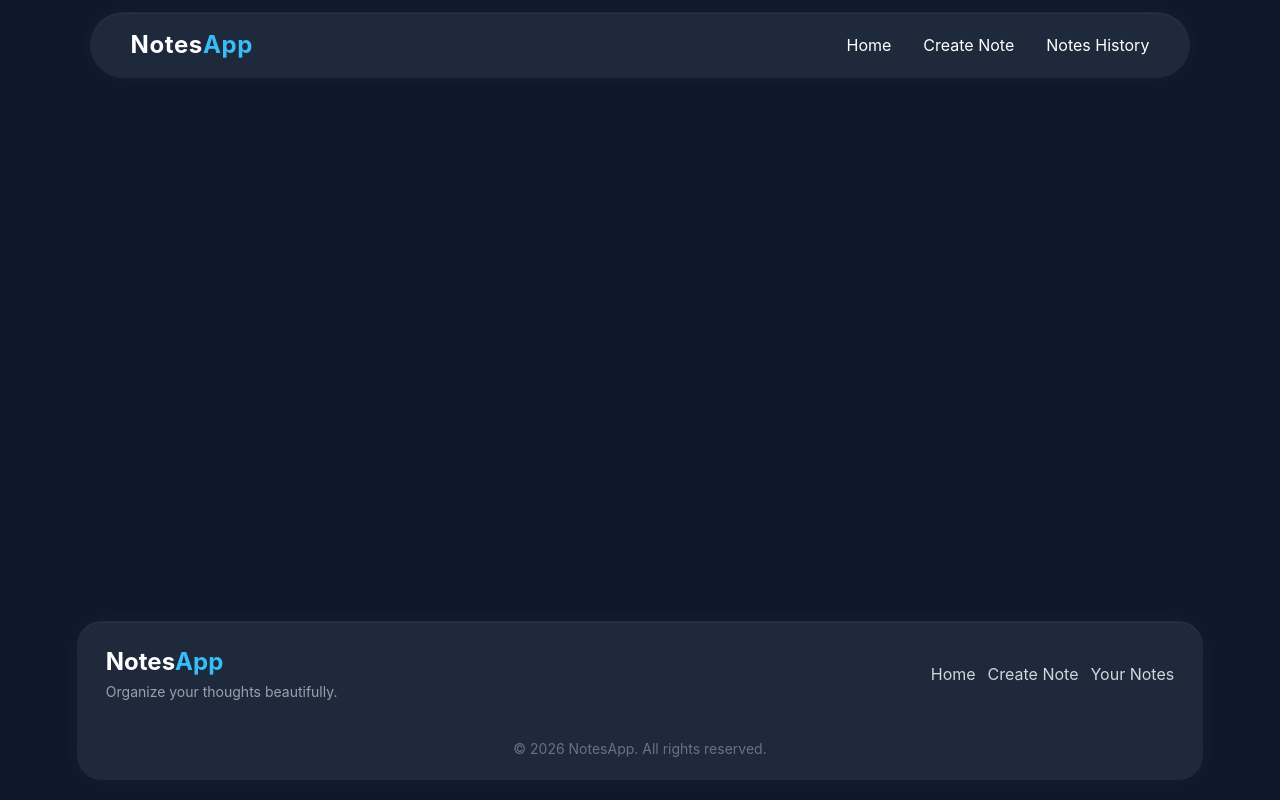
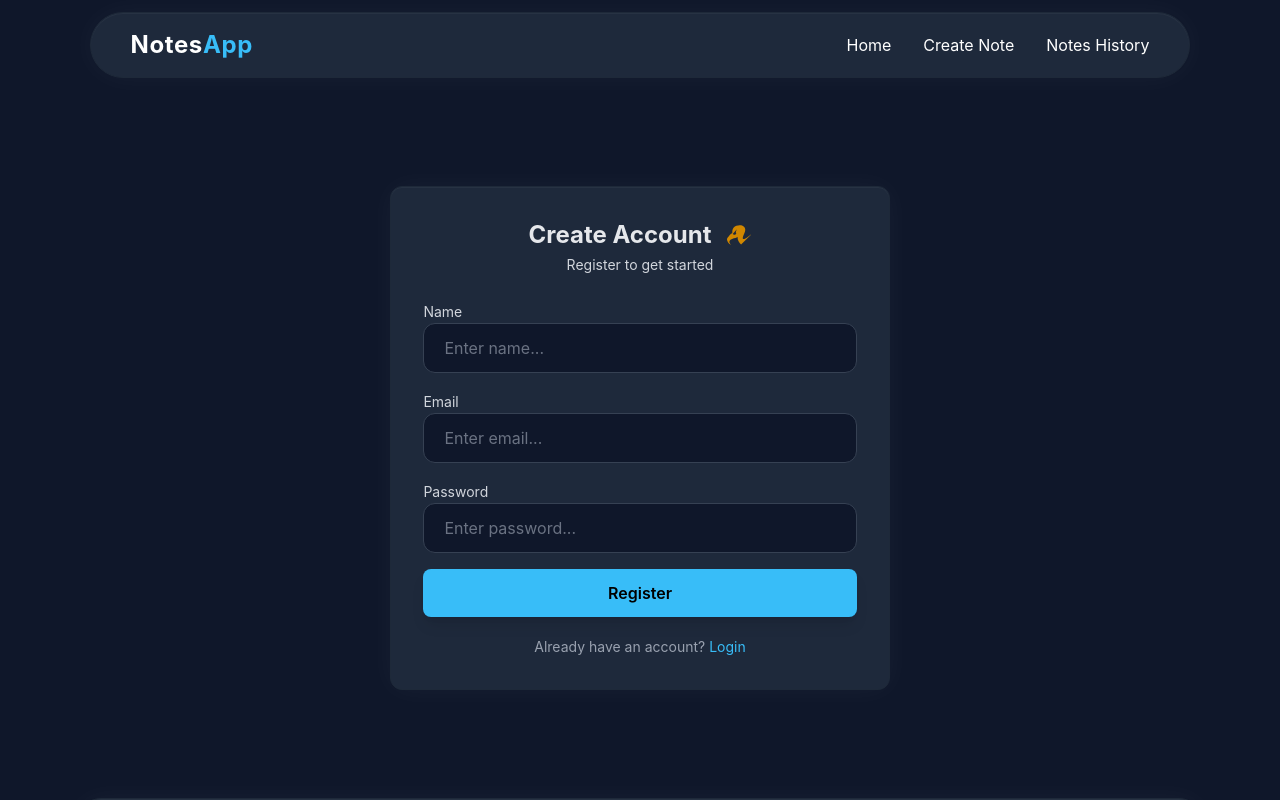
Before and after one commit to sachindataninja123/backend-practice, a React app in the folder 04 Noteskeeper/frontend/: page /register in a window 1280 px wide. Shown: the top 800 px of the page. Built offline with nearby package versions, Linux system fonts and the light colour scheme; the HTML template or start-up script is replaced by a standard one.

Commit message:
add toastify and login or register page

```diff
--- a/04 Noteskeeper/frontend/package.json
+++ b/04 Noteskeeper/frontend/package.json
@@ -16,6 +16,7 @@
     "react-dom": "^19.2.5",
     "react-icons": "^5.6.0",
     "react-router-dom": "^7.15.0",
+    "react-toastify": "^11.1.0",
     "tailwindcss": "^4.3.0"
   },
   "devDependencies": {
--- a/04 Noteskeeper/frontend/src/App.jsx
+++ b/04 Noteskeeper/frontend/src/App.jsx
@@ -5,17 +5,38 @@ import CreateNote from "./pages/CreateNote";
 import Navbar from "./components/Navbar";
 import Footer from "./components/Footer";
 import NotesHistory from "./pages/NotesHistory";
+import Register from "./pages/Register";
+import Login from "./pages/Login";
+
+
+import {ToastContainer} from "react-toastify"
+import "react-toastify/dist/ReactToastify.css";
 
 const App = () => {
   return (
-    <div className="min-h-screen bg-[#0f172a]  flex flex-col">
+    <div className="min-h-screen bg-[#0f172a] flex flex-col">
       <Navbar />
+
+      {/* Toast Container (GLOBAL - ONLY ONCE) */}
+      <ToastContainer
+        position="top-right"
+        autoClose={2000}
+        hideProgressBar={false}
+        newestOnTop
+        closeOnClick
+        pauseOnHover
+        draggable
+        theme="dark"
+      />
 
       <main className="flex-1">
         <Routes>
           <Route path="/" element={<Home />} />
           <Route path="/create-notes" element={<CreateNote />} />
           <Route path="/notes-history" element={<NotesHistory />} />
+
+          <Route path="/register" element={<Register />} />
+          <Route path="/login" element={<Login />} />
         </Routes>
       </main>
 
--- /dev/null
+++ b/04 Noteskeeper/frontend/src/pages/Login.jsx
@@ -0,0 +1,113 @@
+import React, { useState } from "react";
+import axios from "axios";
+import { Link, useNavigate } from "react-router-dom";
+import { toast } from "react-toastify";
+
+const Login = () => {
+  const [email, setEmail] = useState("");
+  const [password, setPassword] = useState("");
+
+  const navigate = useNavigate();
+
+  const handleSubmit = async (e) => {
+    e.preventDefault();
+
+    try {
+      const res = await axios.post("http://localhost:3000/api/users/login", {
+        email,
+        password,
+      });
+
+      toast.success(res.data.message);
+
+      setEmail("");
+      setPassword("");
+
+      navigate("/")
+    } catch (error) {
+      toast.error(error.response?.data?.message);
+    }
+  };
+
+  return (
+    <div className="min-h-[85vh] flex items-center justify-center px-4">
+      <div
+        className="relative bg-[#1e293b] border border-gray-800
+backdrop-blur-xl
+shadow-[inset_0_1px_1px_rgba(255,255,255,0.05),0_0_30px_rgba(255,255,255,0.04)]
+hover:border-gray-600
+hover:shadow-[0_0_40px_rgba(255,255,255,0.08)]
+transition-all duration-300  rounded-xl md:p-8 p-4 md:w-[80%] lg:w-[40%] w-full "
+      >
+        {/* Heading */}
+        <h2 className="text-2xl font-bold text-center text-gray-200">
+          Welcome Back 👋
+        </h2>
+        <p className="text-center text-gray-300 text-sm mt-1">
+          Login to continue
+        </p>
+
+        {/* Form */}
+        <form onSubmit={handleSubmit} className="mt-6 space-y-4">
+          {/* Email */}
+          <div>
+            <label className="text-sm  text-gray-300">Email</label>
+            <input
+              value={email}
+              onChange={(e) => setEmail(e.target.value)}
+              type="email"
+              required
+              className="w-full bg-[#0f172a] border border-gray-700
+                focus:border-[#38bdf8] focus:ring-2 focus:ring-[#38bdf8]/20
+                outline-none rounded-xl px-5 py-3 text-white
+                placeholder-gray-500 transition-all duration-300"
+              placeholder="Enter email..."
+            />
+          </div>
+
+          {/* Password */}
+          <div>
+            <label className="text-sm  text-gray-300">Password</label>
+            <input
+              value={password}
+              onChange={(e) => setPassword(e.target.value)}
+              type="text"
+              required
+              className="w-full bg-[#0f172a] border border-gray-700
+                focus:border-[#38bdf8] focus:ring-2 focus:ring-[#38bdf8]/20
+                outline-none rounded-xl px-5 py-3 text-white
+                placeholder-gray-500 transition-all duration-300"
+              placeholder="Enter password..."
+            />
+          </div>
+
+          {/* Button */}
+          <div className="w-full flex items-center justify-center">
+            <button
+              type="submit"
+              className="w-full bg-[#38bdf8] hover:bg-[#0ea5e9]
+              text-black font-semibold py-3 rounded-lg
+              transition-all duration-300 hover:-translate-y-1
+              shadow-lg hover:shadow-cyan-500/30 cursor-pointer flex items-center justify-center"
+            >
+              Login
+            </button>
+          </div>
+        </form>
+
+        {/* Footer */}
+        <p className="text-center text-sm text-gray-400 mt-5">
+          Don’t have an account?{" "}
+          <Link
+            to="/register"
+            className="text-[#38bdf8] text-md hover:underline cursor-pointer"
+          >
+            Register
+          </Link>
+        </p>
+      </div>
+    </div>
+  );
+};
+
+export default Login;
--- /dev/null
+++ b/04 Noteskeeper/frontend/src/pages/Register.jsx
@@ -0,0 +1,133 @@
+import React, { useState } from "react";
+import axios from "axios";
+import { Link, useNavigate } from "react-router-dom";
+import { SiTheregister } from "react-icons/si";
+import { toast } from "react-toastify";
+
+const Register = () => {
+  const [name, setName] = useState("");
+  const [email, setEmail] = useState("");
+  const [password, setPassword] = useState("");
+
+  const navigate = useNavigate();
+
+  const handleSubmit = async (e) => {
+    e.preventDefault();
+
+    try {
+      const res = await axios.post("http://localhost:3000/api/users/register", {
+        name,
+        email,
+        password,
+      });
+
+      toast.success(res.data.message);
+
+      setName("");
+      setEmail("");
+      setPassword("");
+
+      navigate("/login")
+    } catch (error) {
+      toast.error(error.response?.data?.message);
+    }
+  };
+
+  return (
+    <div className="min-h-[90vh] flex items-center justify-center px-4">
+      <div
+        className="relative bg-[#1e293b] border border-gray-800
+backdrop-blur-xl
+shadow-[inset_0_1px_1px_rgba(255,255,255,0.05),0_0_30px_rgba(255,255,255,0.04)]
+hover:border-gray-600
+hover:shadow-[0_0_40px_rgba(255,255,255,0.08)]
+transition-all duration-300  rounded-xl md:p-8 p-4 md:w-[80%] lg:w-[40%]  w-full "
+      >
+        {/* Heading */}
+        <h2 className="text-2xl font-bold text-center flex items-center justify-center gap-4 text-gray-200">
+          Create Account <SiTheregister className="text-yellow-600" size={24} />
+        </h2>
+        <p className="text-center text-gray-300 text-sm mt-1">
+          Register to get started
+        </p>
+
+        {/* Form */}
+        <form onSubmit={handleSubmit} className="mt-6 space-y-4">
+          {/* name */}
+
+          <div>
+            <label className="text-sm  text-gray-300">Name</label>
+            <input
+              value={name}
+              onChange={(e) => setName(e.target.value)}
+              type="name"
+              required
+              className="w-full bg-[#0f172a] border border-gray-700
+                focus:border-[#38bdf8] focus:ring-2 focus:ring-[#38bdf8]/20
+                outline-none rounded-xl px-5 py-3 text-white
+                placeholder-gray-500 transition-all duration-300"
+              placeholder="Enter name..."
+            />
+          </div>
+          {/* Email */}
+          <div>
+            <label className="text-sm  text-gray-300">Email</label>
+            <input
+              value={email}
+              onChange={(e) => setEmail(e.target.value)}
+              type="email"
+              required
+              className="w-full bg-[#0f172a] border border-gray-700
+                focus:border-[#38bdf8] focus:ring-2 focus:ring-[#38bdf8]/20
+                outline-none rounded-xl px-5 py-3 text-white
+                placeholder-gray-500 transition-all duration-300"
+              placeholder="Enter email..."
+            />
+          </div>
+
+          {/* Password */}
+          <div>
+            <label className="text-sm  text-gray-300">Password</label>
+            <input
+              value={password}
+              onChange={(e) => setPassword(e.target.value)}
+              type="text"
+              required
+              className="w-full bg-[#0f172a] border border-gray-700
+                focus:border-[#38bdf8] focus:ring-2 focus:ring-[#38bdf8]/20
+                outline-none rounded-xl px-5 py-3 text-white
+                placeholder-gray-500 transition-all duration-300"
+              placeholder="Enter password..."
+            />
+          </div>
+
+          {/* Button */}
+          <div className="w-full flex items-center justify-center">
+            <button
+              type="submit"
+              className="w-full bg-[#38bdf8] hover:bg-[#0ea5e9]
+              text-black font-semibold py-3 rounded-lg
+              transition-all duration-300 hover:-translate-y-1
+              shadow-lg hover:shadow-cyan-500/30 cursor-pointer flex items-center justify-center"
+            >
+              Register
+            </button>
+          </div>
+        </form>
+
+        {/* Footer */}
+        <p className="text-center text-sm text-gray-400 mt-5">
+          Already have an account?{" "}
+          <Link
+            to="/login"
+            className="text-[#38bdf8] text-md hover:underline cursor-pointer"
+          >
+            Login
+          </Link>
+        </p>
+      </div>
+    </div>
+  );
+};
+
+export default Register;
```
Also changed, not shown: 2 other files (tests, documents, lock files or other folders).
